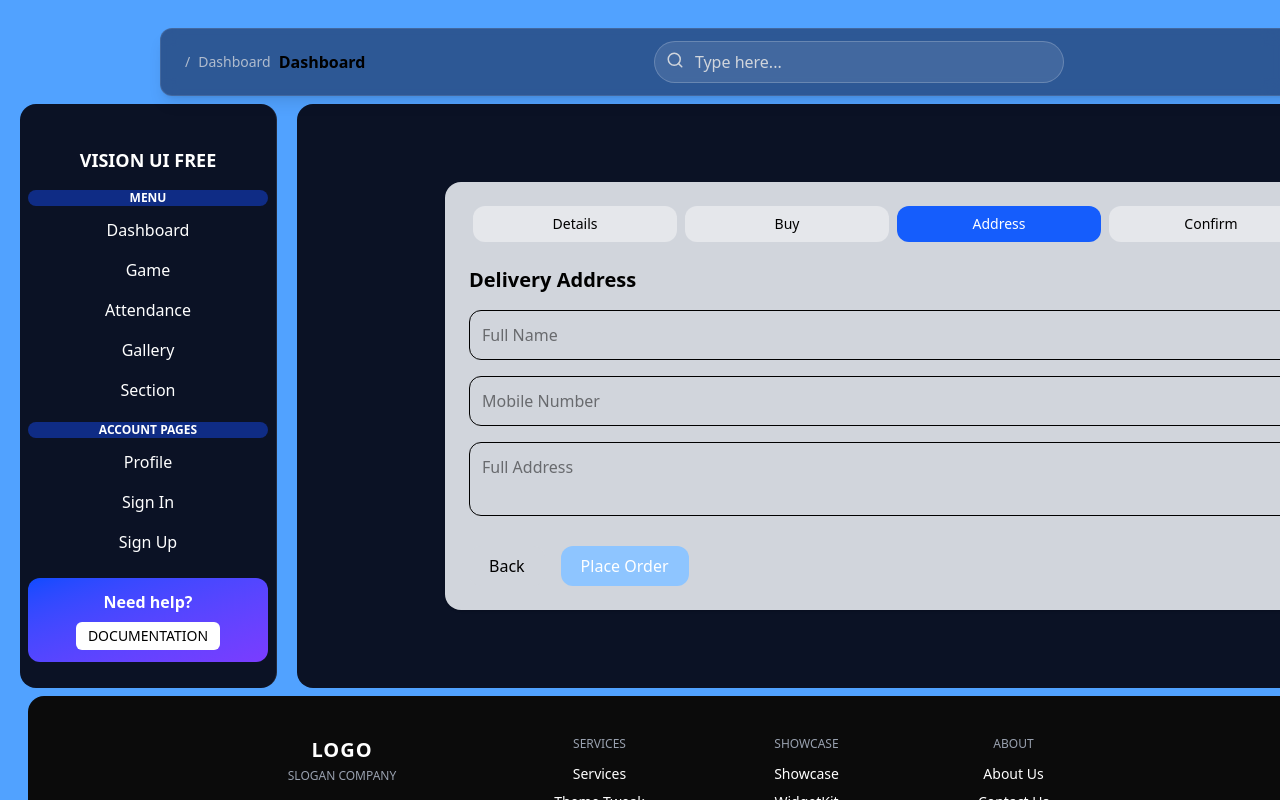
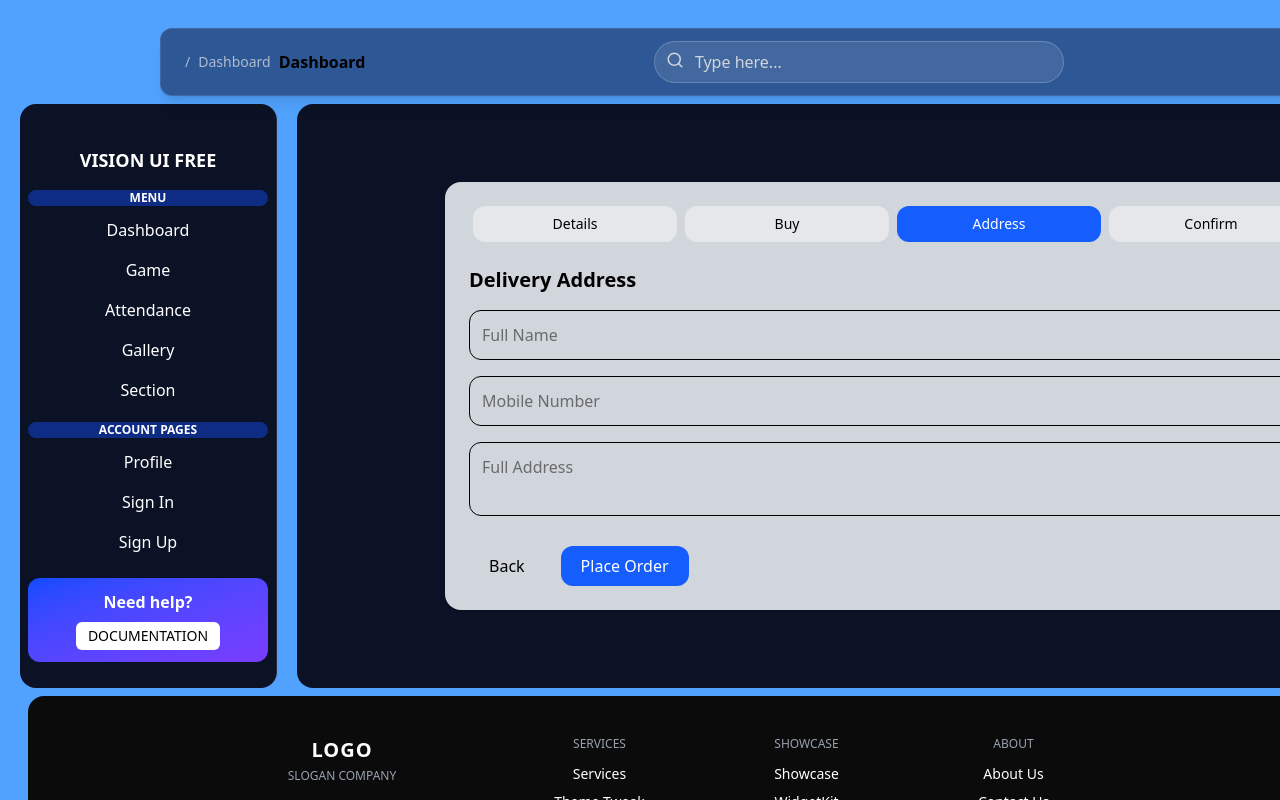
Before and after one commit to tejahir/prohome, a React (Vite) app: page /section in a window 1280 px wide. Both pictures are taken after a click on the element "Address". Shown: the top 800 px of the page. Built offline with nearby package versions, Linux system fonts and the light colour scheme.

Commit message:
Update components

```diff
--- a/src/components/Dashboard.jsx
+++ b/src/components/Dashboard.jsx
@@ -4,7 +4,6 @@ export default function Dashboard() {
   return (
     <div className="flex flex-col min-w-298 h-146 gap-2">
 
-      {/* HERO */}
       <div className="rounded-2xl p-10 relative overflow-hidden bg-blue-400 text-center">
         <h2 className="text-black text-6xl font-bold mb-1">Welcome</h2>
         <h1 className="text-white text-3xl font-extrabold mt-2">
@@ -19,10 +18,8 @@ export default function Dashboard() {
         </h2>
       </div>
 
-      {/* CARDS */}
       <div className="flex flex-row gap-6 items-center justify-center flex-wrap">
 
-        {/* GAME CARD */}
         <div className="w-[550px] text-center bg-[#0a0f2d]/50 backdrop-blur-xl rounded-2xl p-10 border border-white/10 shadow-lg relative overflow-hidden">
           <img
             src="/img/tic-tac-toe-3.avif"
@@ -43,7 +40,6 @@ export default function Dashboard() {
           </button>
         </div>
 
-        {/* ATTENDANCE CARD */}
         <div className="w-[550px] text-center bg-[#0a0f2d]/50 backdrop-blur-xl rounded-2xl p-10 border border-white/10 shadow-lg relative overflow-hidden">
           <img
             src="/img/attendance.jpeg"
--- a/src/components/Footer.jsx
+++ b/src/components/Footer.jsx
@@ -43,7 +43,6 @@ export default function Footer() {
           </div>
         </div>
 
-        {/* Divider */}
         <hr className="border-t border-gray-800 my-8" />
 
         <div>
--- a/src/components/Game.jsx
+++ b/src/components/Game.jsx
@@ -32,7 +32,7 @@ const Game = () => {
     updated[index] = isXTurn ? "X" : "O";
 
     setBoard(updated);
-    setIsXTurn(!isXTurn); // FIXED (pehle yahan galti thi)
+    setIsXTurn(!isXTurn);
   }
 
   function getGameStats() {
--- a/src/components/Section.jsx
+++ b/src/components/Section.jsx
@@ -10,7 +10,7 @@ export default function BookFlow() {
     address: "",
   });
 
-  const [error, setError] = useState(""); // ✅ NEW
+  const [error, setError] = useState("");
 
   const books = [
     {
@@ -54,14 +54,10 @@ export default function BookFlow() {
 
   const [selectedBook, setSelectedBook] = useState(books[0]);
 
-  const isAddressValid =
-    address.name && address.mobile && address.address; // ✅ NEW
-
   return (
     <div className="min-w-298 rounded-2xl h-146 bg-[#0b1225] flex items-center justify-center p-4">
       <div className="w-full max-w-4xl bg-gray-300 rounded-2xl shadow p-6">
 
-        {/* STEPS */}
         <div className="flex justify-between mb-6 text-sm font-medium">
           {["Details", "Buy", "Address", "Confirm"].map((label, i) => (
             <div
@@ -78,7 +74,6 @@ export default function BookFlow() {
           ))}
         </div>
 
-        {/* STEP 1 */}
         {step === 1 && (
           <div>
             <h2 className="text-2xl font-bold mb-6">Books Collection</h2>
@@ -107,25 +102,28 @@ export default function BookFlow() {
           </div>
         )}
 
-        {/* STEP 2 */}
         {step === 2 && (
           <div>
             <h2 className="text-xl font-bold">{selectedBook.title}</h2>
             <p className="mb-4">₹{selectedBook.price}</p>
 
             <div className="flex gap-4 mb-6">
-              <button onClick={() => setQuantity(Math.max(1, quantity - 1))}>-</button>
+              <button onClick={() => setQuantity(Math.max(1, quantity - 1))}>
+                -
+              </button>
               <span>{quantity}</span>
               <button onClick={() => setQuantity(quantity + 1)}>+</button>
             </div>
 
-            <button onClick={() => setStep(3)} className="bg-blue-600 text-white px-5 py-2 rounded-xl">
+            <button
+              onClick={() => setStep(3)}
+              className="bg-blue-600 text-white px-5 py-2 rounded-xl"
+            >
               Continue
             </button>
           </div>
         )}
 
-        {/* STEP 3 */}
         {step === 3 && (
           <div>
             <h2 className="text-xl font-bold mb-4">Delivery Address</h2>
@@ -162,30 +160,46 @@ export default function BookFlow() {
               />
             </div>
 
-            {/* ❌ ERROR MESSAGE */}
             {error && (
-              <p className="text-red-600 mt-3 text-sm">{error}</p>
+              <p className="text-red-600 mt-3 text-sm font-medium">
+                {error}
+              </p>
             )}
 
             <div className="flex gap-4 mt-6">
-              <button onClick={() => setStep(2)} className="bg-gray-300 px-5 py-2 rounded-xl">
+              <button
+                onClick={() => setStep(2)}
+                className="bg-gray-300 px-5 py-2 rounded-xl"
+              >
                 Back
               </button>
 
               <button
-                disabled={!isAddressValid}
                 onClick={() => {
-                  if (!isAddressValid) {
-                    setError("⚠️ Pehle Full Name, Mobile aur Address likho");
+                  if (!address.name.trim()) {
+                    setError("⚠️ Full Name");
                     return;
                   }
+
+                  if (!address.mobile.trim()) {
+                    setError("⚠️ Mobile Number");
+                    return;
+                  }
+
+                  if (address.mobile.length !== 10) {
+                    setError("⚠️ Mobile Number 10 digit");
+                    return;
+                  }
+
+                  if (!address.address.trim()) {
+                    setError("⚠️ Full Address");
+                    return;
+                  }
+
+                  setError("");
                   setStep(4);
                 }}
-                className={`px-5 py-2 rounded-xl text-white ${
-                  !isAddressValid
-                    ? "bg-blue-300 cursor-not-allowed"
-                    : "bg-blue-600"
-                }`}
+                className="bg-blue-600 text-white px-5 py-2 rounded-xl"
               >
                 Place Order
               </button>
@@ -193,7 +207,6 @@ export default function BookFlow() {
           </div>
         )}
 
-        {/* STEP 4 */}
         {step === 4 && (
           <div className="text-center">
             <h2 className="text-2xl font-bold text-green-600">
```
